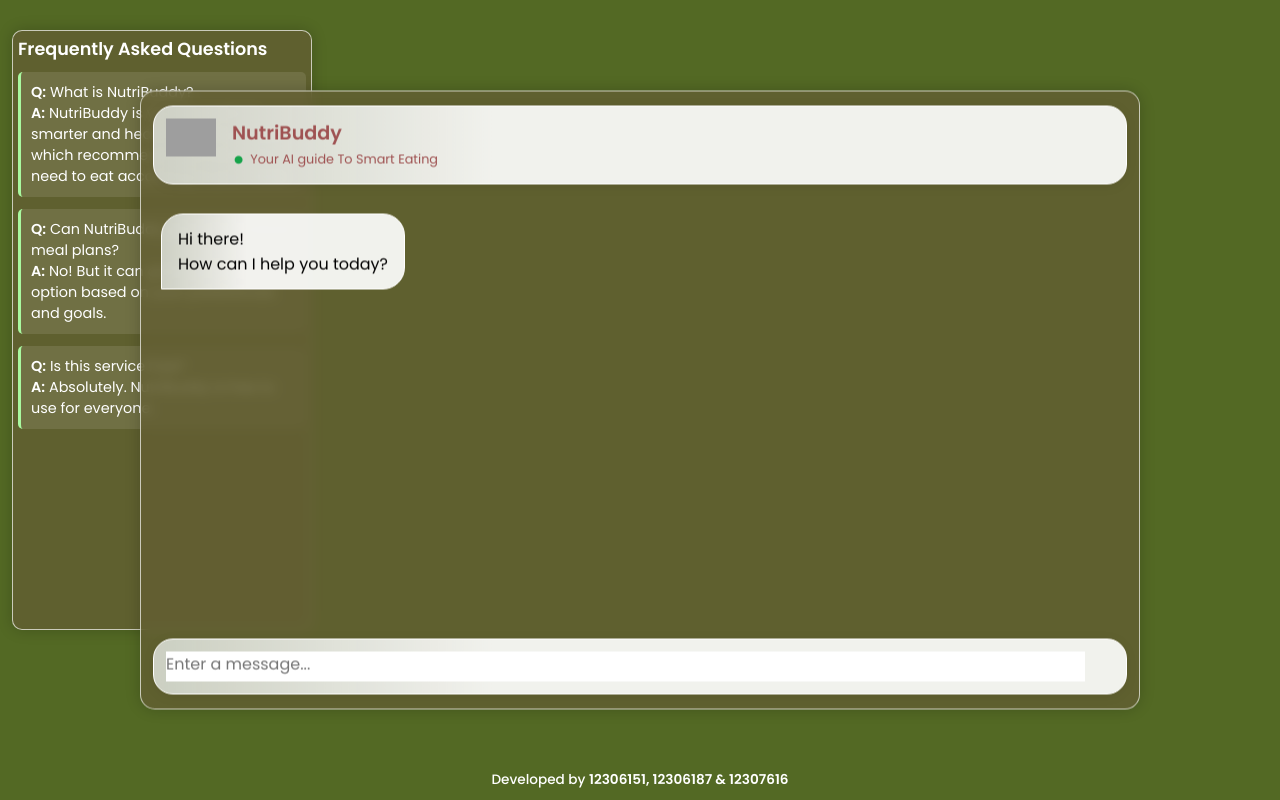
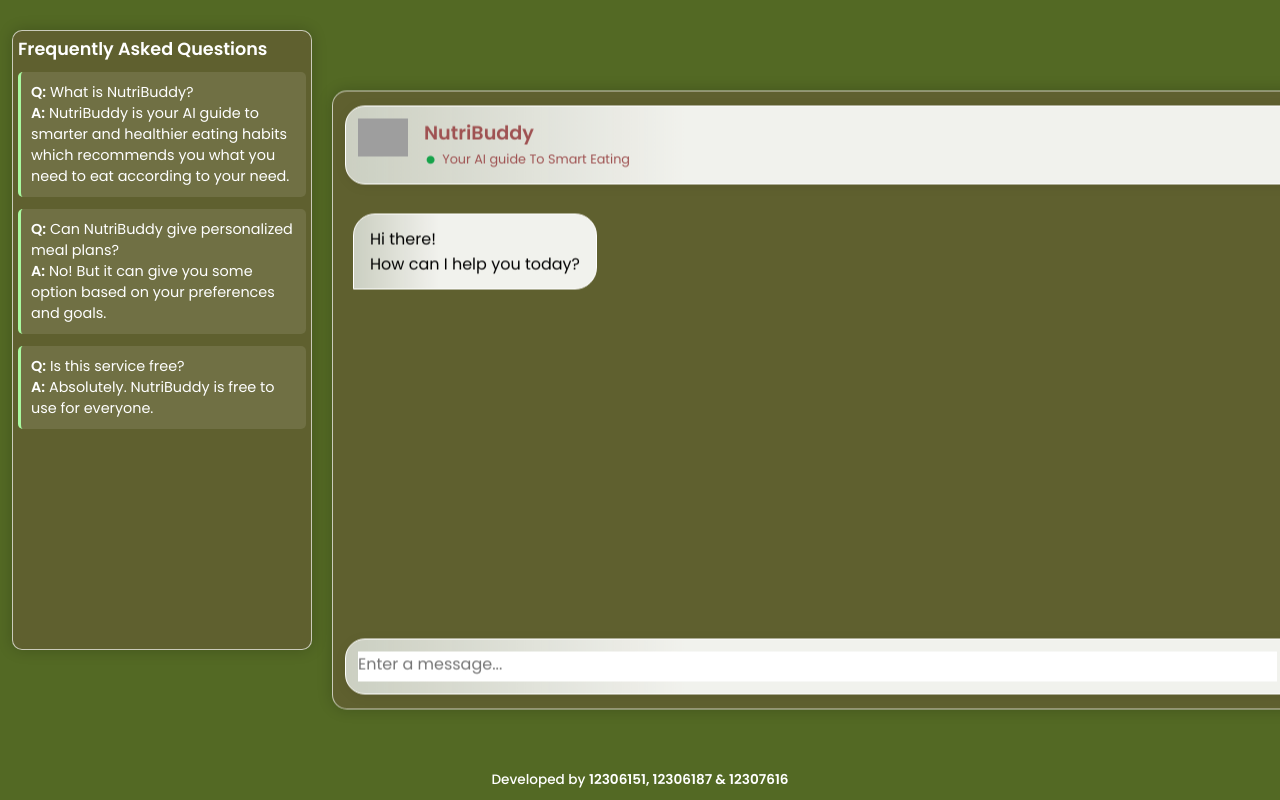
Before and after one commit to mr-nigam/NutriBuddy---AI-enabled-meal-planner-ChatBot, a Flask app: page / in a window 1280 px wide. Run offline with Flask 3, Linux system fonts and the light colour scheme; grey boxes are pictures that could not be loaded.

Commit message:
style1.css

```diff
--- a/static/style1.css
+++ b/static/style1.css
@@ -56,7 +56,7 @@ body {
 .chatbot {
   position: fixed;
   top: 50%;
-  left: 50%;
+  left: 65%;
   transform: translate(-50%, -50%) scale(0.5);
   opacity: 0;
   pointer-events: none;
@@ -258,7 +258,7 @@ body {
 }
 
 .faq-section {
-  height:600px;
+  height:620px;
   width:300px;
   padding: 5px;
   margin: 30px 12px 90px;
```
